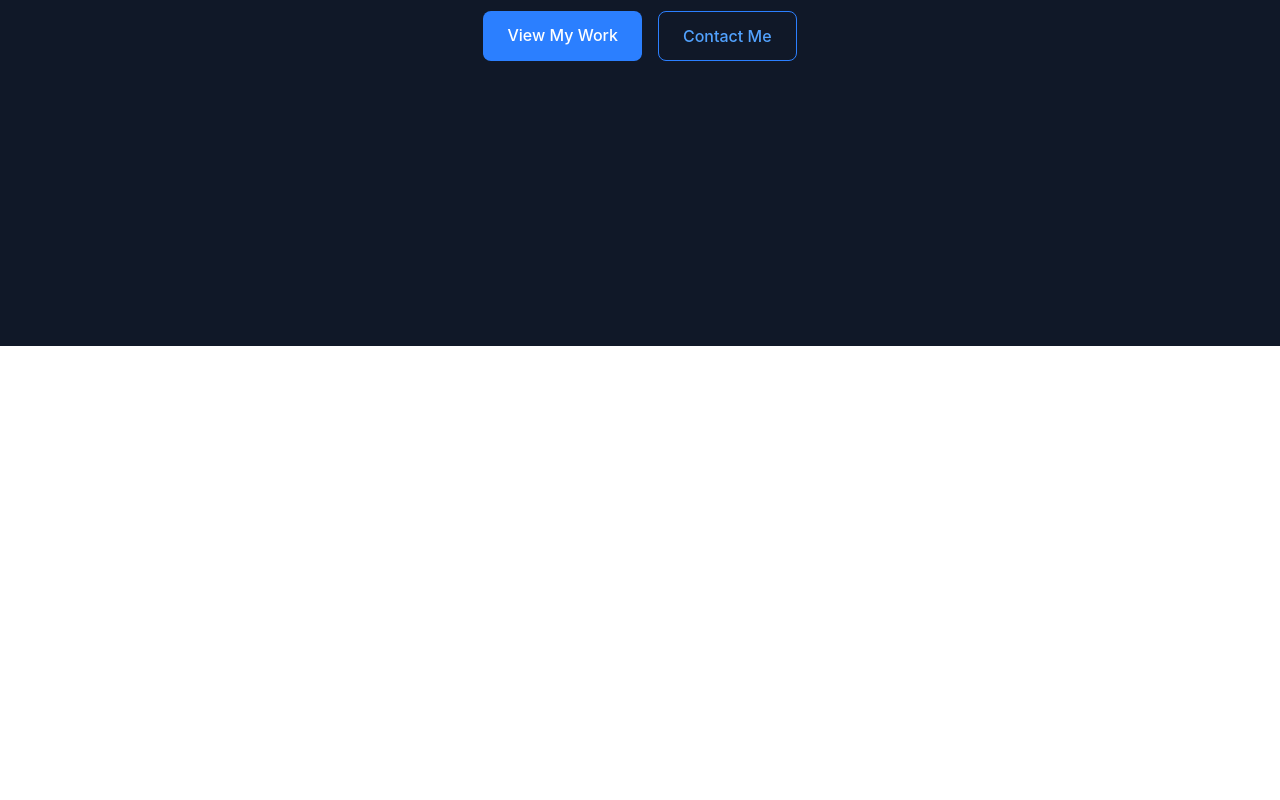
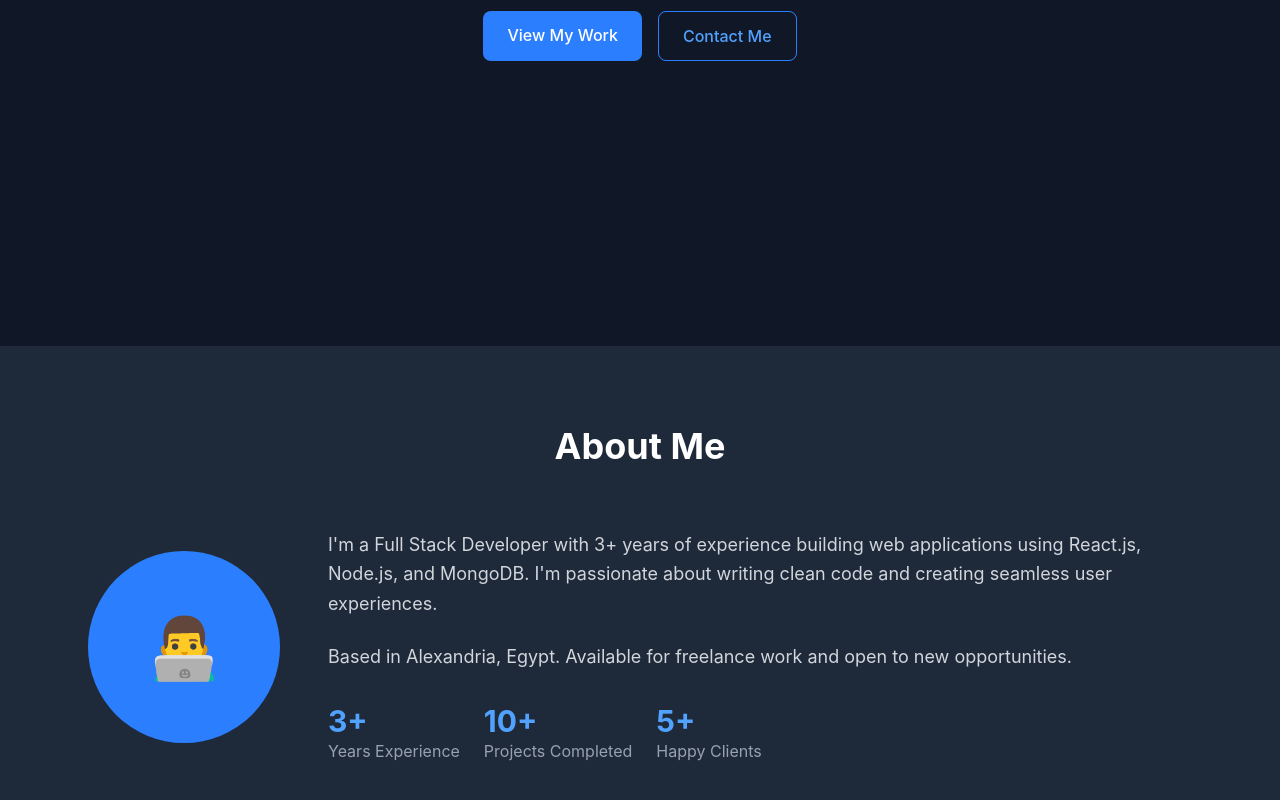
Before and after one commit to MahmoudElsh3rawy/portfolio, a React app: page / in a window 1280 px wide. Shown: the part 454-1254 px from the top of the page. Before the commit the page ends 800 px from the top, so only its background shows below. Built offline with nearby package versions, Linux system fonts and the light colour scheme; the HTML template or start-up script is replaced by a standard one.

Commit message:
add About section

```diff
--- a/src/App.jsx
+++ b/src/App.jsx
@@ -1,11 +1,13 @@
 import Hero from './components/Hero'
 import Navbar from './components/Navbar'
+import About from './components/About'
 
 function App() {
   return (
     <div>
       <Navbar />
       <Hero />
+      <About />
     </div>
   )
 }
--- /dev/null
+++ b/src/components/About.jsx
@@ -0,0 +1,44 @@
+function About() {
+  return (
+    <section id="about" className="py-20 bg-gray-800">
+      <div className="max-w-6xl mx-auto px-6">
+        <h2 className="text-4xl font-bold text-white text-center mb-16">
+          About Me
+        </h2>
+        <div className="flex flex-col md:flex-row gap-12 items-center">
+          <div className="w-48 h-48 rounded-full bg-blue-500 flex items-center justify-center text-6xl flex-shrink-0">
+            👨‍💻
+          </div>
+          <div>
+            <p className="text-gray-300 text-lg leading-relaxed mb-6">
+              I'm a Full Stack Developer with 3+ years of experience building
+              web applications using React.js, Node.js, and MongoDB. I'm
+              passionate about writing clean code and creating seamless user
+              experiences.
+            </p>
+            <p className="text-gray-300 text-lg leading-relaxed">
+              Based in Alexandria, Egypt. Available for freelance work and open
+              to new opportunities.
+            </p>
+            <div className="mt-8 flex gap-6">
+              <div>
+                <span className="text-3xl font-bold text-blue-400">3+</span>
+                <p className="text-gray-400">Years Experience</p>
+              </div>
+              <div>
+                <span className="text-3xl font-bold text-blue-400">10+</span>
+                <p className="text-gray-400">Projects Completed</p>
+              </div>
+              <div>
+                <span className="text-3xl font-bold text-blue-400">5+</span>
+                <p className="text-gray-400">Happy Clients</p>
+              </div>
+            </div>
+          </div>
+        </div>
+      </div>
+    </section>
+  )
+}
+
+export default About
```
